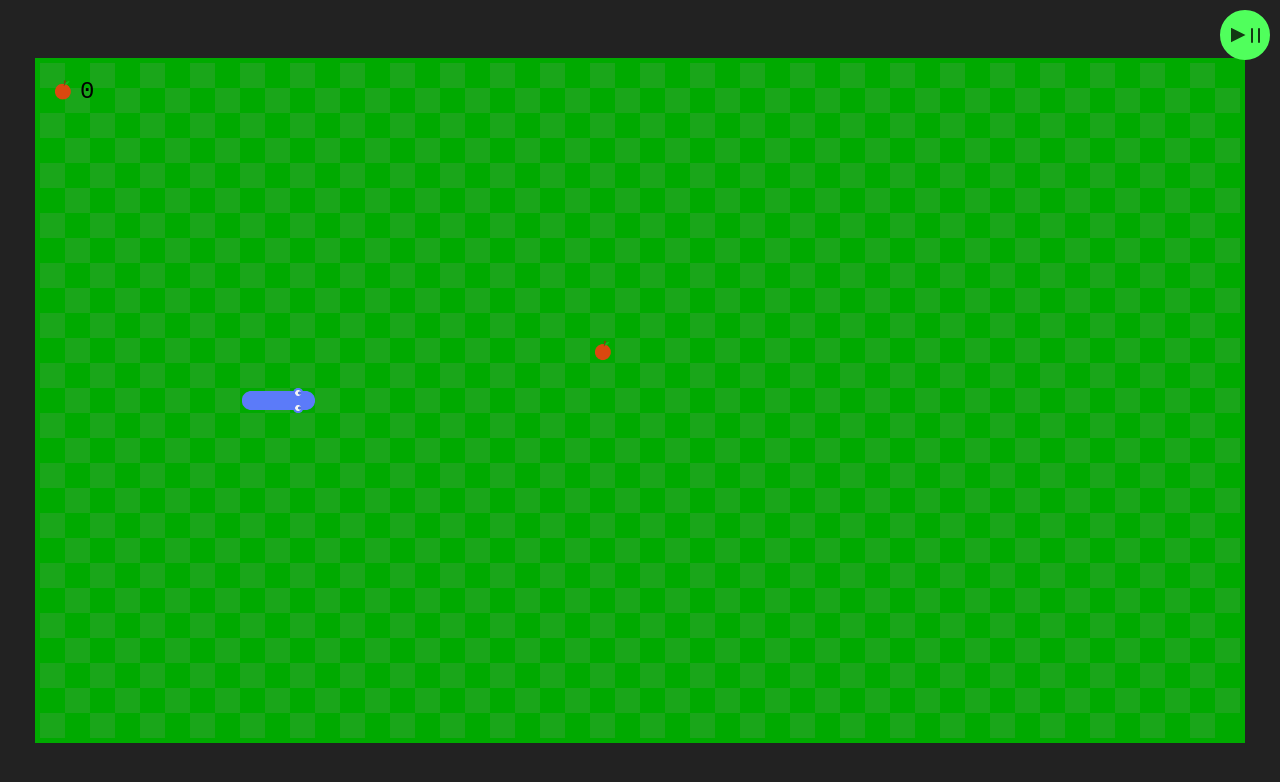
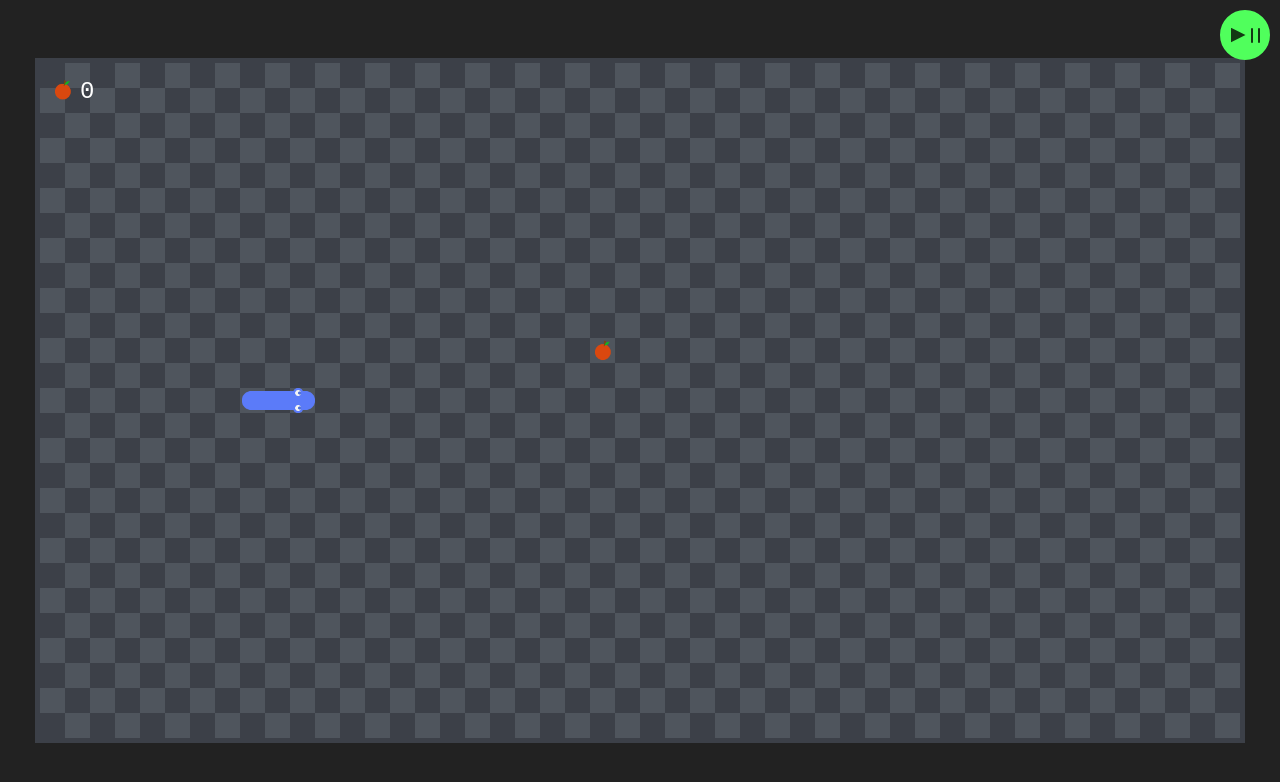
Before and after one commit to dandan-drori/snake-game, a plain HTML site: page index.html in a window 1280 px wide. Drawn offline with Linux system fonts and the light colour scheme; a web font is replaced by a local one.

Commit message:
fix: change color scheme

```diff
--- a/main.js
+++ b/main.js
@@ -46,8 +46,8 @@ const BODY_SEGMENTS = [
   'topright',
 ]; // Specialized body segments
 const PARTS = ['head', 'tail']; // For loading head and tail sprites
-const DARK_GREEN = '#1aa61aff'; // Darker shade of green for tiles
-const LIGHT_GREEN = '#00AA00'; // Lighter shade of green for tiles
+const DARK_GREEN = '#3C4048'; // Darker shade of green for tiles
+const LIGHT_GREEN = '#4F555D'; // Lighter shade of green for tiles
 
 canvas.width = BASE_CANVAS_WIDTH; // Set initial width
 canvas.height = BASE_CANVAS_HEIGHT; // Set initial height
@@ -466,7 +466,7 @@ function drawSnake() {
 }
 
 function drawScore() {
-  ctx.fillStyle = 'black';
+  ctx.fillStyle = 'white';
   ctx.font = '24px "Pixelify Sans", monospace';
   ctx.textAlign = 'left';
   ctx.drawImage(APPLE_SPRITE, 10, 14.5, 25, 25);
--- a/styles.css
+++ b/styles.css
@@ -41,9 +41,7 @@ body {
   display: block;
   margin: 0 auto;
 
-  /* Importantly, set the canvas rendering size to a fixed value,
-       but let CSS handle the display size. */
-  border: 5px solid #00aa00; /* Keep border style */
+  border: 5px solid #3c4048; /* Keep border style */
 
   touch-action: none;
   user-select: none;
```
